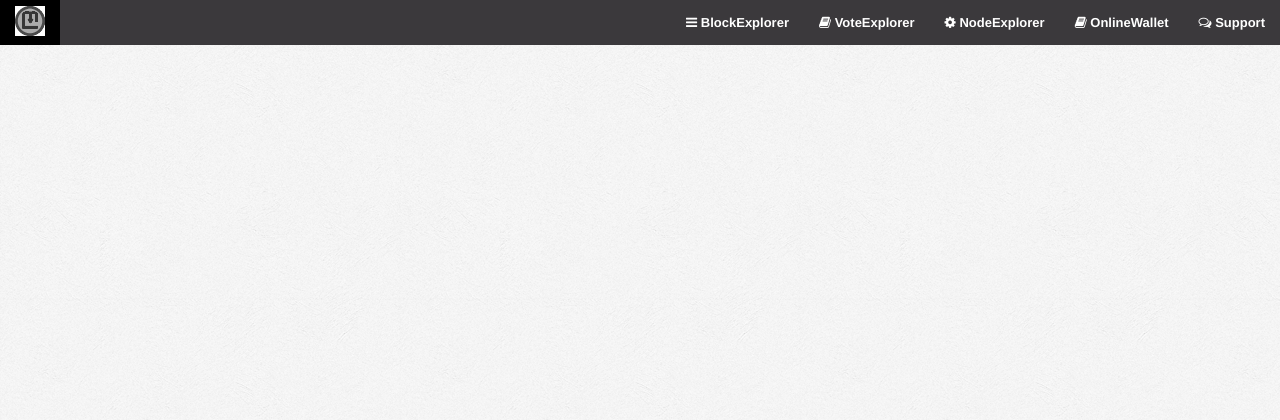
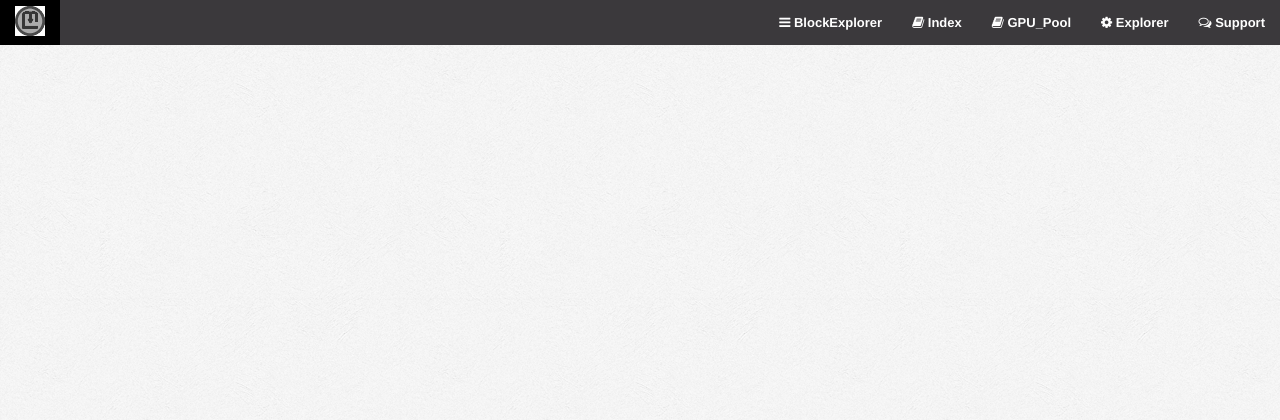
Before and after one commit to milancoin-project/MLC_blockchain, a PHP site: page /modules/header.php in a window 1280 px wide. Shown: the top 420 px of the page. Run offline with PHP 8.4, Linux system fonts and the light colour scheme.

Commit message:
change nouse

```diff
--- a/includes/onlinewallet.inc.php
+++ b/includes/onlinewallet.inc.php
@@ -1,5 +1,5 @@
 <?php
 
-header('Location: http://www.milancoin.org');
+header('Location: http://www.milancoin.org/');
 
 ?>
--- a/includes/support.inc.php
+++ b/includes/support.inc.php
@@ -19,8 +19,8 @@
 <h2>Support <small>and feedback</small></h2>
 <p>For support, bugs or feedback please use the following ways to contact us:</p>
 <ul class="circle indent">
-<li>For support queries, or any problem with the site, please send an email to <a href="sendto:support@mlc-chain.com">support@mlc-chain.com</a></li>
-<li>For business propositions, and any other kind of queries, please send an email to <a href="sendto:info@mlc-chain.com">info@mlc-chain.com</a></li>
+<li>For support queries, or any problem with the site, please send an email to <a href="sendto:support@mlc-chain.com">2338953@qq.com</a></li>
+<li>For business propositions, and any other kind of queries, please send an email to <a href="sendto:info@mlc-chain.com">ceo@milancoin.org</a></li>
 </ul>
 </div>
 </div>
--- a/includes/voteexplorer.inc.php
+++ b/includes/voteexplorer.inc.php
@@ -1,5 +1,5 @@
 <?php
 
-header('Location: /');
+header('Location: http://www.milancoin.org/pool');
 
 ?>
--- a/modules/header.php
+++ b/modules/header.php
@@ -27,9 +27,9 @@
 </ul>
 <ul class="right">
 <li><a href="/blockpath/index.php?engine=blockexplorer"><i class="fa fa-bars"></i> BlockExplorer</a></li>
-<li><a href="/blockpath/index.php?engine=voteexplorer" target="_blank"><i class="fa fa-book"></i> VoteExplorer</a></li>
-<li><a href="/blockpath/index.php?engine=nodeexplorer"><i class="fa fa-cog"></i> NodeExplorer</a></li>
-<li><a href="/blockpath/index.php?engine=onlinewallet" target="_blank"><i class="fa fa-book"></i> OnlineWallet</a></li>
+<li><a href="/blockpath/index.php?engine=onlinewallet" target="_blank"><i class="fa fa-book"></i> Index</a></li>
+<li><a href="/blockpath/index.php?engine=voteexplorer" target="_blank"><i class="fa fa-book"></i> GPU_Pool</a></li>
+<li><a href="/blockpath/index.php?engine=nodeexplorer"><i class="fa fa-cog"></i> Explorer</a></li>
 <li><a href="/blockpath/index.php?engine=support"><i class="fa fa-comments-o"></i> Support</a></li>
 </ul>
 </section>
```
